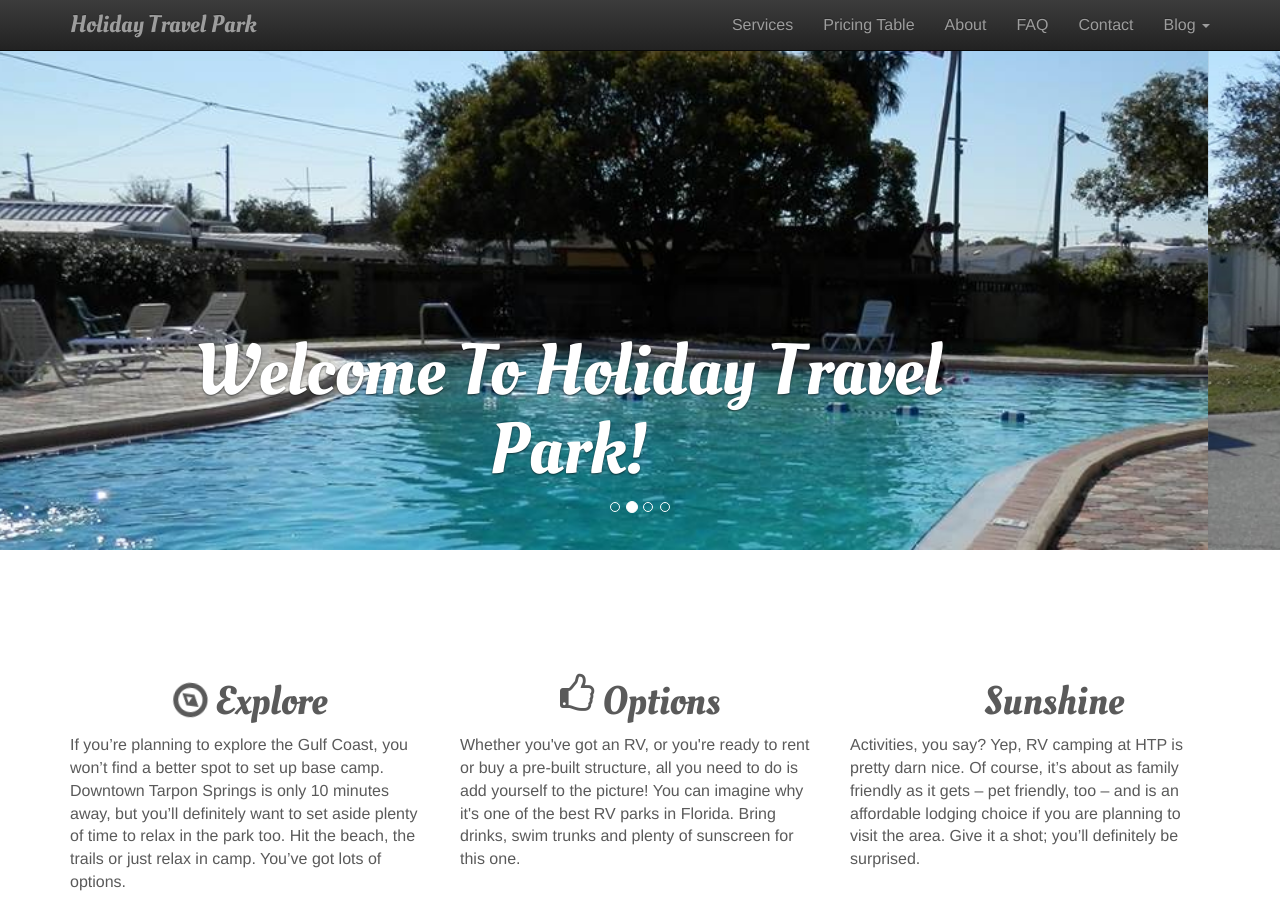
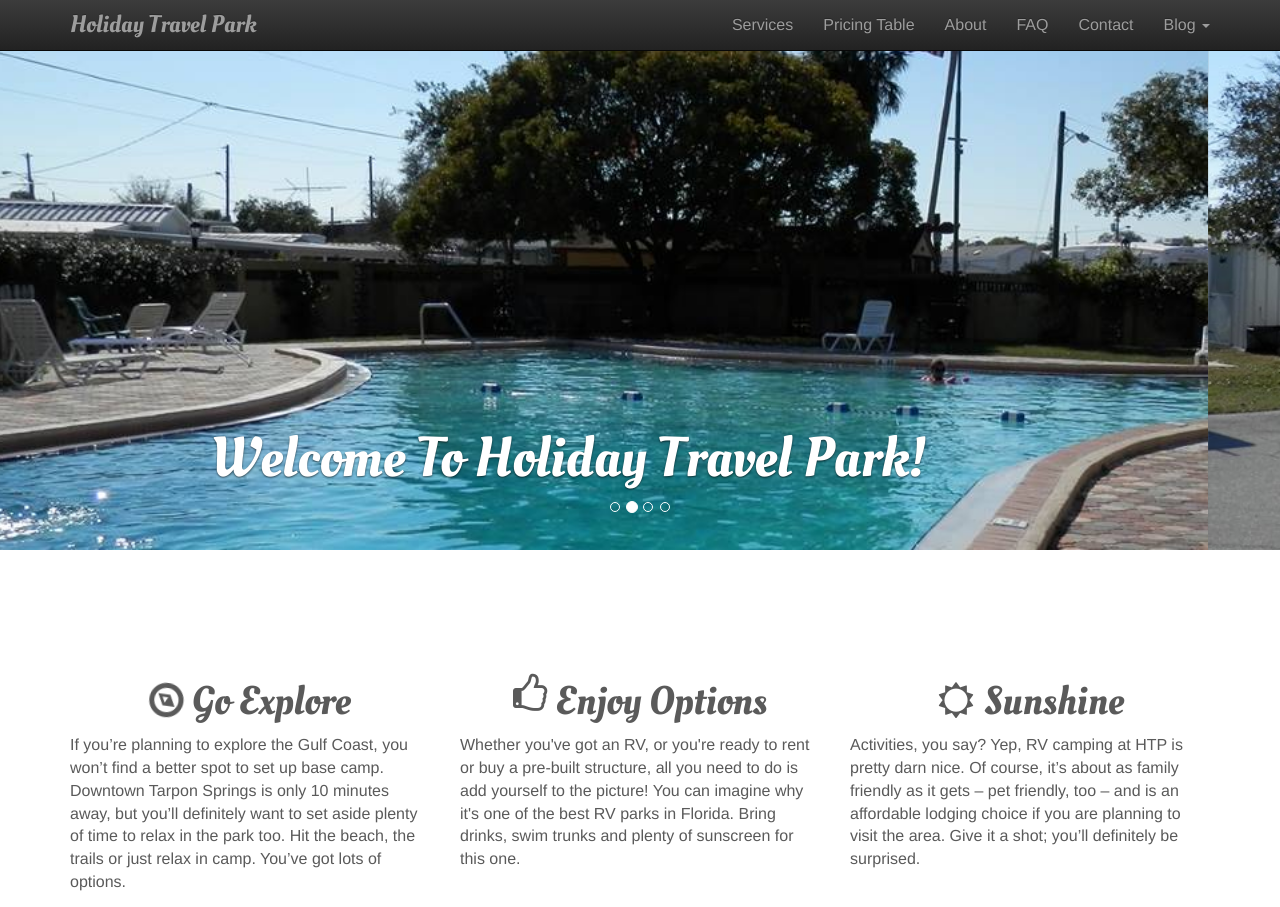
Before and after one commit to dricardo1/HTP, a plain HTML site: page index.html in a window 1280 px wide. Shown: the top 907 px of the page. Drawn offline with nearby package versions, Linux system fonts and the light colour scheme; some packages are replaced by stand-ins of ours.

Commit message:
font fix

```diff
--- a/css/main.css
+++ b/css/main.css
@@ -143,7 +143,7 @@ footer {
 }
 .htp-welcome {
     font-family: 'Oleo Script', cursive;
-    font-size: 4.5em;
+    font-size: 3.5em;
 }
 
 .htp-header {
--- a/partials/home.html
+++ b/partials/home.html
@@ -53,15 +53,15 @@
 
         <div class="row">
             <div class="col-lg-4 col-md-4">
-                <h3 class="htp text-center"><i class="fa fa-compass faa-spin animated faa-slow"></i>  Explore</h3>
+                <h3 class="htp text-center"><i class="fa fa-compass faa-spin animated faa-slow"></i> Go Explore</h3>
                 <p>If you’re planning to explore the Gulf Coast, you won’t find a better spot to set up base camp. Downtown Tarpon Springs is only 10 minutes away, but you’ll definitely want to set aside plenty of time to relax in the park too. Hit the beach, the trails or just relax in camp. You’ve got lots of options.</p>
             </div>
             <div class="col-lg-4 col-md-4">
-                <h3 class="htp text-center"><i class="fa fa-thumbs-o-up faa-bounce animated faa-slow"></i>  Options</h3>
+                <h3 class="htp text-center"><i class="fa fa-thumbs-o-up faa-bounce animated faa-slow"></i> Enjoy Options</h3>
                 <p>Whether you've got an RV, or you're ready to rent or buy a pre-built structure, all you need to do is add yourself to the picture! You can imagine why it's one of the best RV parks in Florida. Bring drinks, swim trunks and plenty of sunscreen for this one.</p>
             </div>
             <div class="col-lg-4 col-md-4">
-                <h3 class="htp text-center"><i class="fa fa-sun-o faa-burst animated faa-slow"></i>  Sunshine</h3>
+                <h3 class="htp text-center"><i class="fa fa-sun-o faa-pulse animated faa-slow"></i> Sunshine</h3>
                 <p>Activities, you say? Yep, RV camping at HTP is pretty darn nice. Of course, it’s about as family friendly as it gets – pet friendly, too – and is an affordable lodging choice if you are planning to visit the area.  Give it a shot; you’ll definitely be surprised.</p>
             </div>
         </div>
```
